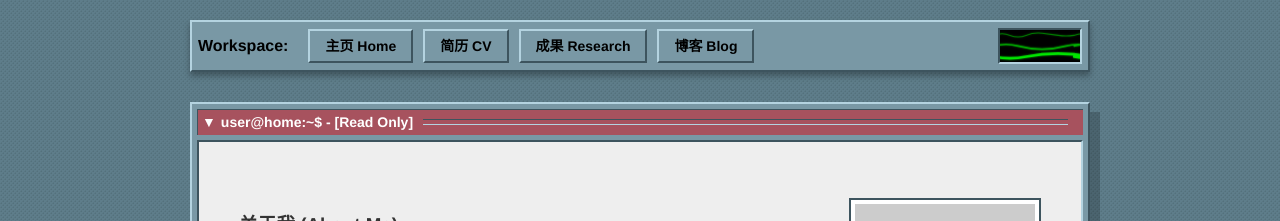
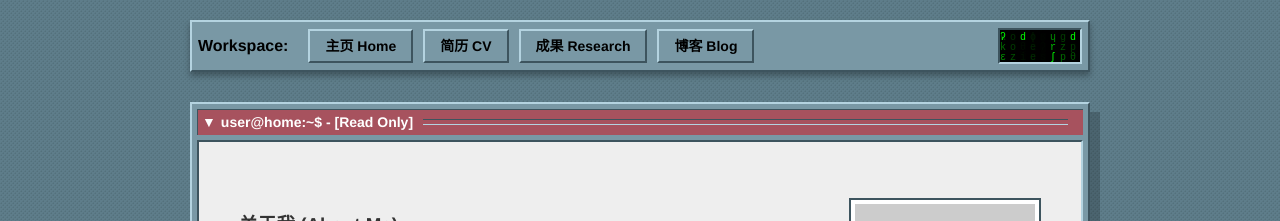
Before and after one commit to ZJWXTHB/zjwxthb.github.io, a Jekyll site: the page built from index.md, in a window 1280 px wide. Shown: the top 221 px of the page. Built offline with Jekyll 4.4.1, drawn with Linux system fonts in a browser that asks for light colours.

Commit message:
Refactor layout and add IPA character rain effect
Removed formant line styles and added IPA character rain animation.

```diff
--- a/_layouts/default.html
+++ b/_layouts/default.html
@@ -27,33 +27,19 @@
       justify-content: center;
       background: #000;
       padding: 0;
-      color: #0f0;
+      /* 移除文字颜色设置，交给 Canvas 处理 */
       height: 32px;
       width: 80px;
       overflow: hidden;
       position: relative;
     }
 
-    /* 共振峰线条样式 */
-    .formant-line {
-      fill: none;
-      stroke: #0f0;
-      stroke-linecap: round;
-      stroke-linejoin: round;
-      animation: formant-scroll 3s linear infinite;
-      filter: drop-shadow(0 0 1px rgba(0, 255, 0, 0.5));
-    }
-
-    /* F1: 粗，低频，深色 */
-    .f1 { stroke-width: 2.5px; opacity: 0.9; animation-duration: 4s; }
-    /* F2: 中，中频 */
-    .f2 { stroke-width: 1.5px; opacity: 0.7; animation-duration: 4s; }
-    /* F3: 细，高频，浅色 */
-    .f3 { stroke-width: 1px; opacity: 0.5; animation-duration: 4s; }
-
-    @keyframes formant-scroll {
-      0% { transform: translateX(0); }
-      100% { transform: translateX(-50%); }
+    #ipa-widget-canvas {
+      position: absolute;
+      top: 0;
+      left: 0;
+      width: 100%;
+      height: 100%;
     }
   </style>
 </head>
@@ -72,20 +58,9 @@
 
     <div style="flex-grow:1;"></div>
 
-    <!-- 语言学特色组件：共振峰瀑布图 (Formant Waterfall) -->
-    <div class="cde-inset ling-widget" title="Real-time Formant Tracker">
-      <svg width="100%" height="100%" viewBox="0 0 100 30" preserveAspectRatio="none">
-         <!-- 绘制两条重复的路径以实现无缝滚动 -->
-
-         <!-- F3 (High) -->
-         <path class="formant-line f3" d="M0 5 Q10 2 20 5 T40 5 T60 3 T80 5 T100 5 M100 5 Q110 2 120 5 T140 5 T160 3 T180 5 T200 5" />
-
-         <!-- F2 (Mid) -->
-         <path class="formant-line f2" d="M0 15 Q15 12 30 15 T60 18 T90 15 T120 15 M100 15 Q115 12 130 15 T160 18 T190 15 T220 15" />
-
-         <!-- F1 (Low) -->
-         <path class="formant-line f1" d="M0 25 Q20 28 40 25 T80 22 T120 25 M100 25 Q120 28 140 25 T180 22 T220 25" />
-      </svg>
+    <!-- 语言学特色组件：微型 IPA 字符雨 -->
+    <div class="cde-inset ling-widget" title="IPA Stream">
+      <canvas id="ipa-widget-canvas"></canvas>
     </div>
   </div>
 
@@ -111,5 +86,55 @@
 
 </div>
 
+<!-- IPA 字符雨动画脚本 -->
+<script>
+  (function() {
+    const canvas = document.getElementById('ipa-widget-canvas');
+    const ctx = canvas.getContext('2d');
+
+    // 设置画布内部分辨率与 CSS 显示尺寸一致
+    const width = 80;
+    const height = 32;
+    canvas.width = width;
+    canvas.height = height;
+
+    // 国际音标字符集
+    const ipaChars = "əʃʒŋθðʔχʁβɸɥmrnwtskzpbtdkgaeiouɛɔɑ";
+    const charArray = ipaChars.split('');
+
+    const fontSize = 10; // 小字体适配微型窗口
+    const columns = width / fontSize;
+
+    const drops = [];
+    for(let i = 0; i < columns; i++) {
+      drops[i] = Math.random() * -10; // 随机起始位置
+    }
+
+    function draw() {
+      // 黑色背景，带透明度以产生拖尾效果
+      ctx.fillStyle = 'rgba(0, 0, 0, 0.25)';
+      ctx.fillRect(0, 0, width, height);
+
+      // 荧光绿文字
+      ctx.fillStyle = '#0f0';
+      ctx.font = fontSize + 'px monospace';
+
+      for(let i = 0; i < drops.length; i++) {
+        const text = charArray[Math.floor(Math.random() * charArray.length)];
+        ctx.fillText(text, i * fontSize, drops[i] * fontSize);
+
+        // 随机重置回顶部，形成循环雨
+        if(drops[i] * fontSize > height && Math.random() > 0.9) {
+          drops[i] = 0;
+        }
+        drops[i]++;
+      }
+    }
+
+    // 动画循环
+    setInterval(draw, 60);
+  })();
+</script>
+
 </body>
 </html>
```
